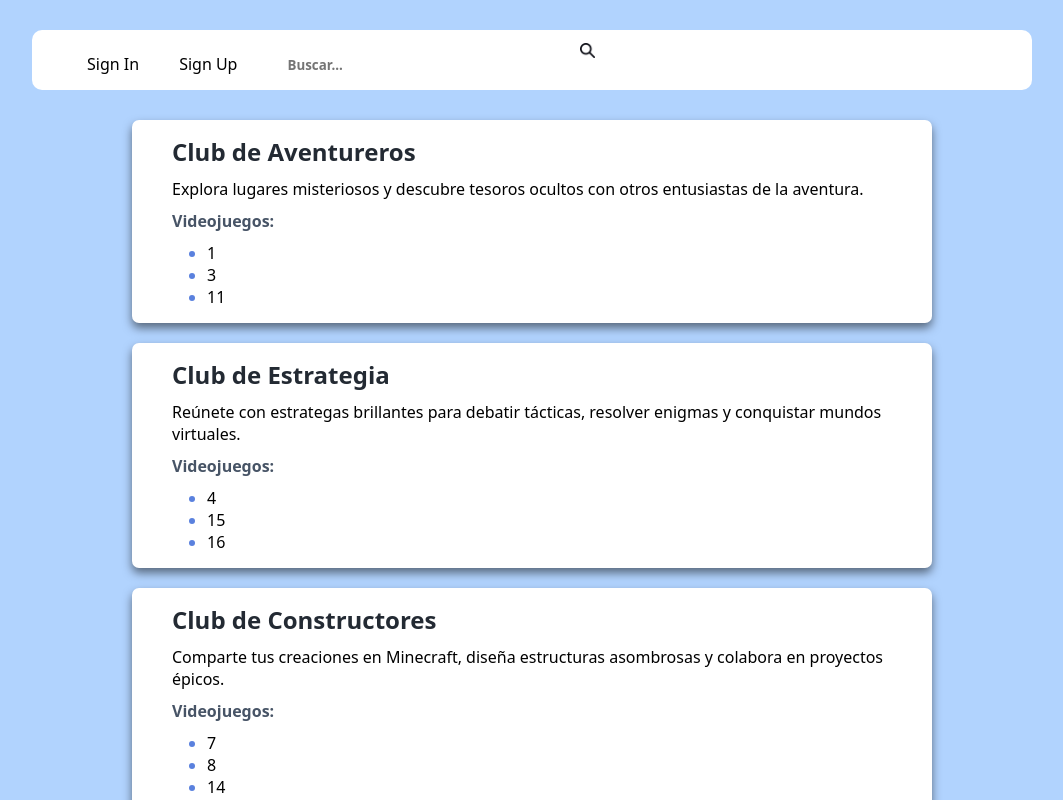
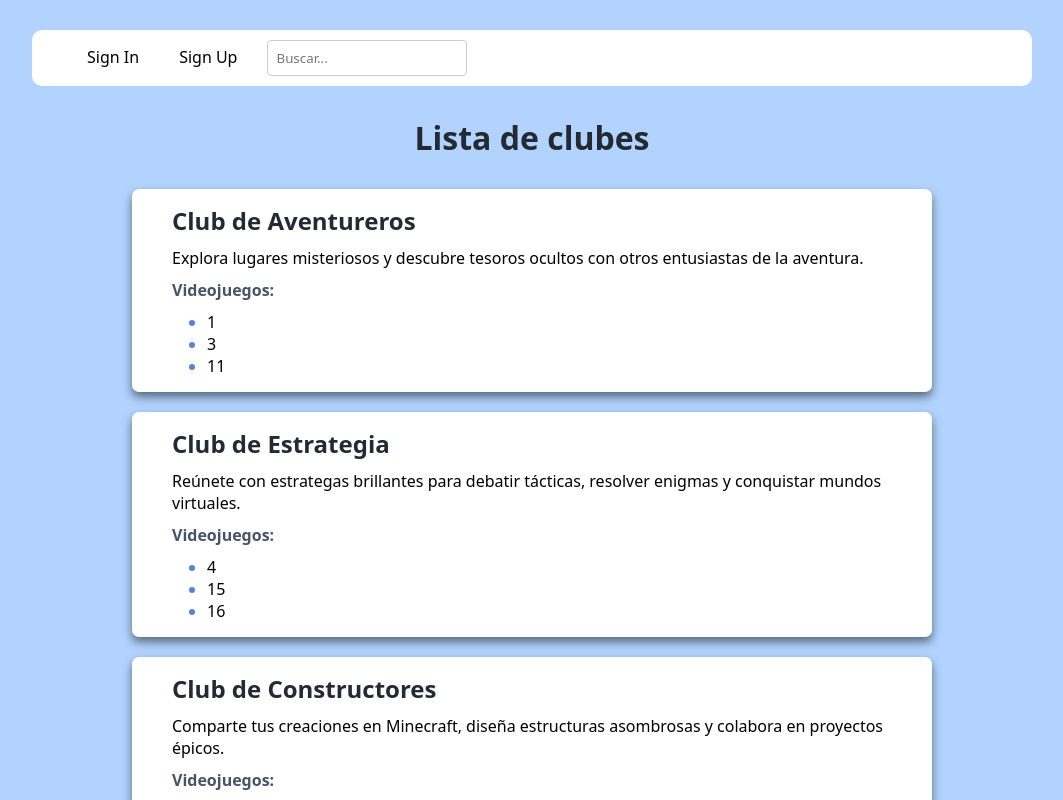
Before and after one commit to diegg22unimet/Microproyecto-2, a React (Vite) app: page /home in a window 1280 px wide. Shown: the top 800 px of the page, without its empty margins (108-1171 px from the left). Built offline with nearby package versions, Linux system fonts and the light colour scheme.

Commit message:
Añadida función de barra de búsqueda

```diff
--- a/src/pages/HomePage.jsx
+++ b/src/pages/HomePage.jsx
@@ -1,9 +1,29 @@
-import React from 'react';
+import React, { useState } from 'react';
 import styles from './HomePage.module.css';
 import clubsData from '../clubs.json';
+import gamesData from '../videogames.json'
 import ClubCard from './ClubCard';
 
 function HomePage(){
+    const [searchTerm, setSearchTerm] = useState('');
+    const [showResults, setShowResults] = useState(false);
+
+    const handleSearch = (event) => {
+        const term = event.target.value;
+        setSearchTerm(term);
+
+        // Mostrar resultados solo si hay texto en el input
+        if (term.trim() !== '') {
+            setShowResults(true);
+        } else {
+            setShowResults(false);
+        }
+    };
+
+    const filteredGames = gamesData.filter(game =>
+        game.titulo.toLowerCase().includes(searchTerm.toLowerCase())
+    );
+
     return (
         <div>
             <header>
@@ -13,15 +33,22 @@ function HomePage(){
                         <li><a href="./signup">Sign Up</a></li>
                         <li>
                             <div className={styles.search_bar}>
-                                <input type="text" placeholder="Buscar..." />
+                                <input type="text" placeholder="Buscar..." value={searchTerm} onChange={handleSearch} />
+                                {showResults && (
+                                <div className={styles.search_results}>
+                                    <ul>
+                                        {filteredGames.map(game => (
+                                            <li key={game.ID}>{game.titulo}</li>
+                                        ))}
+                                    </ul>
+                                </div>
+                                )}
                             </div>
-                        </li>
-                        <li>
-                            <button type="submit" className={styles.search_button}></button>
                         </li>
                     </ul>
                 </nav>
             </header>
+            <h1 className={styles.title}>Lista de clubes</h1>
             <div className={styles.clubsContainer}>
                 {clubsData.map((club) => (
                     <ClubCard key={club.ID} club={club} />
--- a/src/pages/HomePage.module.css
+++ b/src/pages/HomePage.module.css
@@ -32,46 +32,48 @@
     color: blue;
 }
 
-.navbar .search_bar {
-    display: flex;
-    height: 15px;
-    width: 300px;
-    align-items: center;
-    text-decoration: none;
+.search_bar {
+    position: relative;
 }
 
-.search_bar input[type="text"] {
-    flex: 1;
-    padding: 10px 20px;
-    font-weight: 600;
-    border: none;
+.search_bar input {
+    padding: 8px;
+    width: 200px;
+    border: 1px solid #ccc;
+    border-radius: 4px;
+    margin-right: 10px;
 }
 
-.search_bar input:hover {
-    background-color: aliceblue;
+.search_results {
+    position: absolute;
+    top: 100%;
+    left: 0;
+    width: 100%;
+    background-color: #fff;
+    border: 1px solid #ccc;
+    border-radius: 0 0 4px 4px;
+    box-shadow: 0 2px 4px rgba(0, 0, 0, 0.1);
 }
 
-.pages li .search_button {
-    display: block;
-    padding: 15px 20px;
-
+.search_results ul {
+    margin: 0;
+    padding: 0;
+    width: 100%;
 }
 
-.search_button {
-    background-image: url(../../public/search-icon.png);
-    background-repeat:no-repeat;
-    background-size: 15px 15px;
-    background-position:center;
-    height: 40px;
-    width: 60px;
-    border: none;
-    margin: auto;
-    background-color: white;
-    cursor: pointer;
+.search_results li {
+    display: flex;
+    padding: 8px;
+    border-bottom: 1px solid #ccc;
 }
 
-.search_button:hover {
-    background-color: aliceblue;
+.search_results li:last-child {
+    border-bottom: none; /* Eliminar borde inferior del último elemento */
+}
+
+.title {
+    text-align: center;
+    color: #232a33;
 }
 
 .container {
```
